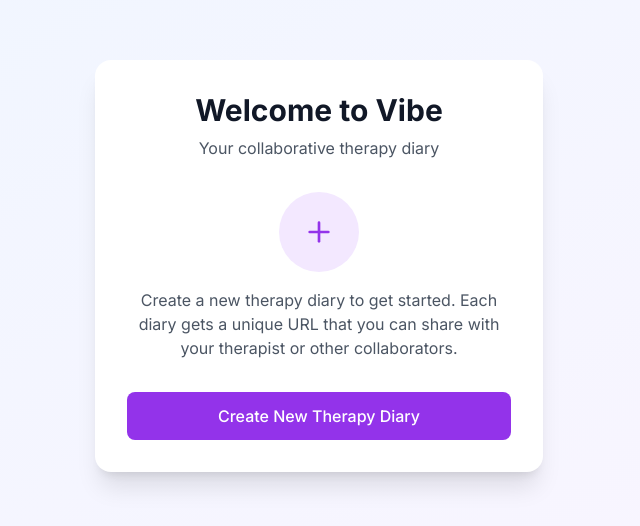
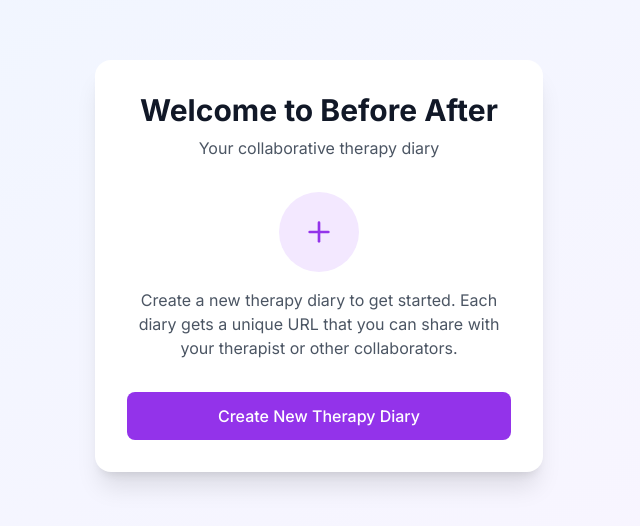
Before and after one commit to ShridharSLS/Vibe-Therapy-Diary, a Next.js app: page / in a window 1280 px wide. Shown: the part 134-660 px from the top of the page, without its empty margins (321-961 px from the left). Built offline with nearby package versions, Linux system fonts and the light colour scheme; no server answers.

Commit message:
Update: Change app name from 'Vibe' to 'Before After'

```diff
--- a/app/layout.tsx
+++ b/app/layout.tsx
@@ -6,7 +6,7 @@ import { Toaster } from 'react-hot-toast';
 const inter = Inter({ subsets: ['latin'] });
 
 export const metadata: Metadata = {
-  title: 'Vibe - Therapy Diary',
+  title: 'Before After - Therapy Diary',
   description: 'A collaborative therapy diary web app',
   viewport: 'width=device-width, initial-scale=1, maximum-scale=1',
 };
--- a/app/page.tsx
+++ b/app/page.tsx
@@ -153,7 +153,7 @@ export default function HomePage() {
       >
         <div className="text-center mb-8">
           <h1 className="text-3xl font-bold text-gray-900 mb-2">
-            Welcome to Vibe
+            Welcome to Before After
           </h1>
           <p className="text-gray-600">
             Your collaborative therapy diary
```
